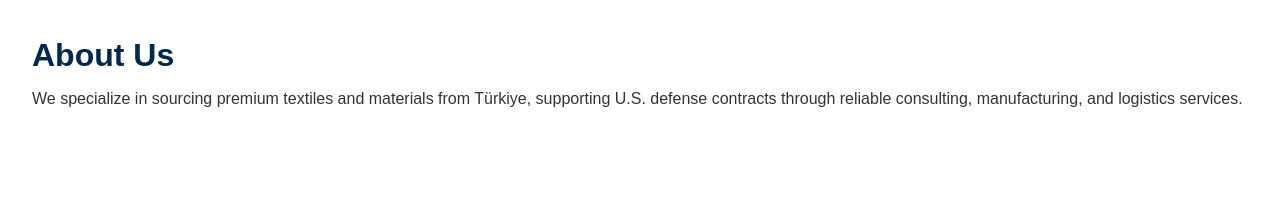
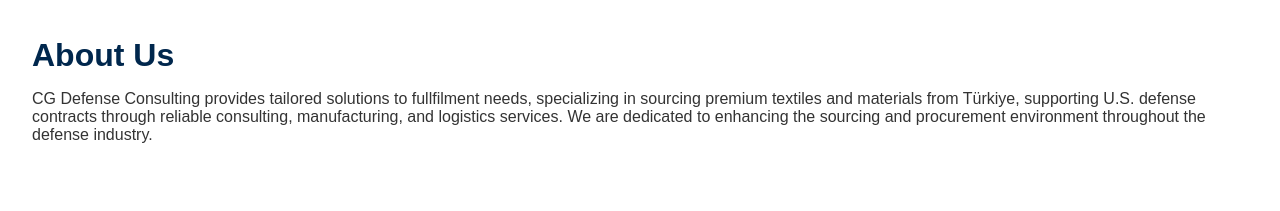
Before and after one commit to kcelebi/CGDC-web, a plain HTML site: page index.html in a window 1280 px wide. Shown: the part 365-576 px from the top of the page. Drawn offline with Linux system fonts and the light colour scheme.

Commit message:
Update index.html
extra language - test

```diff
--- a/index.html
+++ b/index.html
@@ -125,7 +125,7 @@
 
 <section class="section" id="about">
     <h2>About Us</h2>
-    <p>We specialize in sourcing premium textiles and materials from Türkiye, supporting U.S. defense contracts through reliable consulting, manufacturing, and logistics services.</p>
+    <p>CG Defense Consulting provides tailored solutions to fullfilment needs, specializing in sourcing premium textiles and materials from Türkiye, supporting U.S. defense contracts through reliable consulting, manufacturing, and logistics services. We are dedicated to enhancing the sourcing and procurement environment throughout the defense industry.</p>
 </section>
 
 <section class="section" id="services">
```
